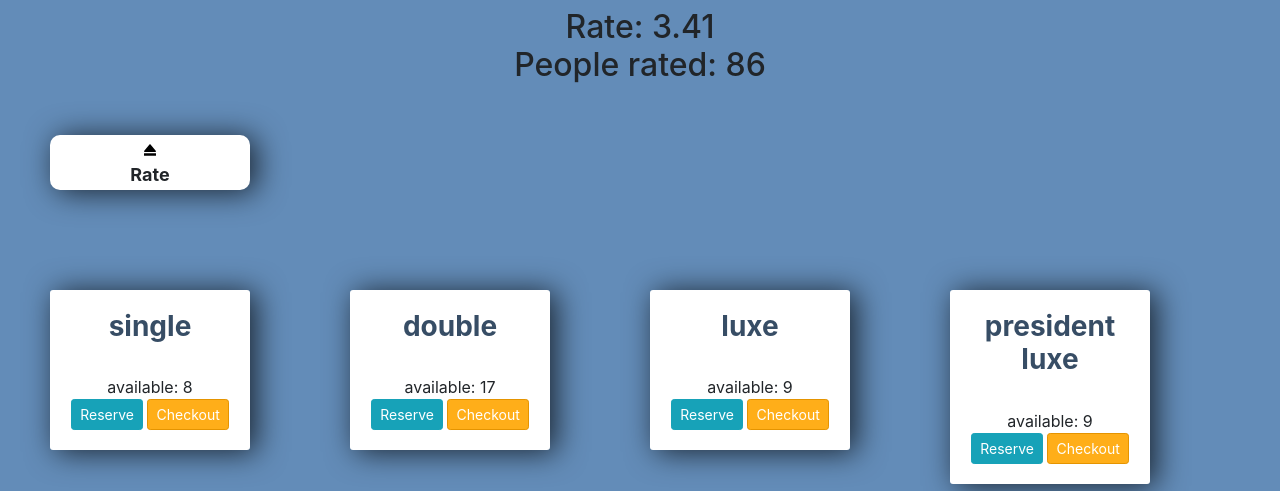
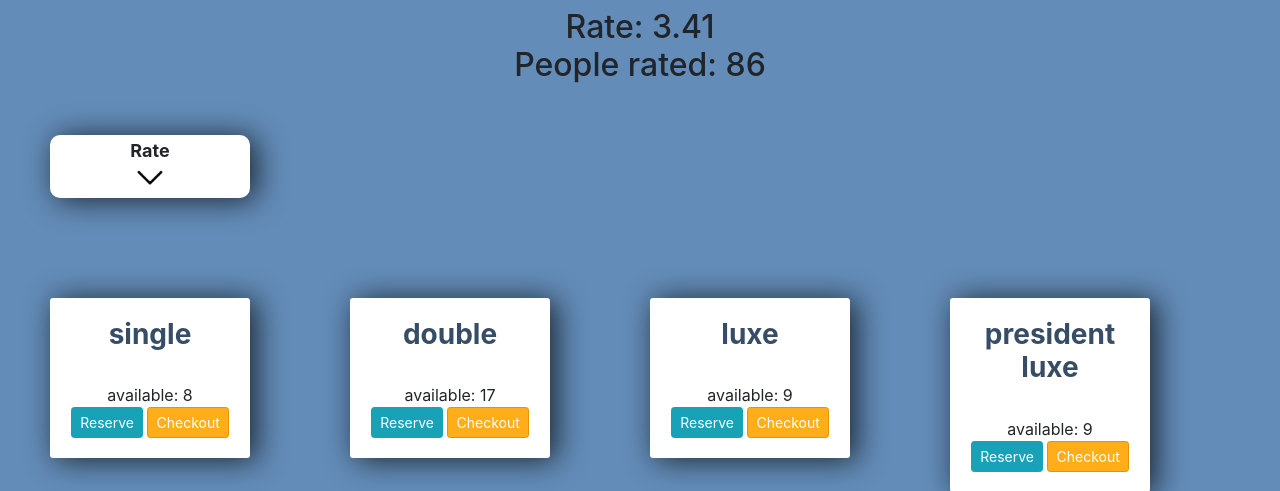
Before and after one commit to VladislavJanibekyan/Data-Science-Python-, a Django app: page / in a window 1280 px wide. Shown: the part 240-731 px from the top of the page. Run offline with Django 3.2, Linux system fonts and the light colour scheme; data comes from the database, SQL or seed files in the repository; both versions use the stored data as it was after the commit; some libraries are stand-ins or nearby versions.

Commit message:
rate from down

```diff
--- a/src/first_month/hotel_system/rooms/templates/rooms/home.html
+++ b/src/first_month/hotel_system/rooms/templates/rooms/home.html
@@ -72,11 +72,12 @@
 		border-radius: 10px;
         text-align: center;
 		box-shadow: 6px 2px 30px 0px rgba(0,0,0,0.75);">
+<strong style="font-size: large"> Rate</strong>
+    <br>
+    <a href="{% url 'rate' 0%}">{% load static %} <img src="{% static "rooms/media/arrow.png" %}" alt="home" style="width: 32px"/>
+</a>
 
-    <a href="{% url 'rate' 0%}">{% load static %} <img src="{% static "rooms/media/arrow.svg" %}" alt="home" style="width: 12px"/>
-</a>
-    <br>
-    <strong style="font-size: large"> Rate</strong>
+
 
 </div>
 
```
Also changed, not shown: src/first_month/hotel_system/rooms/templates/rooms/checkout.html (+5 -4 lines), src/first_month/hotel_system/rooms/templates/rooms/rate.html (+4 -3 lines), src/first_month/hotel_system/rooms/templates/rooms/reserve.html (+5 -4 lines), src/first_month/hotel_system/db.sqlite3, src/first_month/hotel_system/rooms/static/rooms/media/arrow.png (added), src/first_month/hotel_system/rooms/static/rooms/media/arrow.svg, 4 other files.
